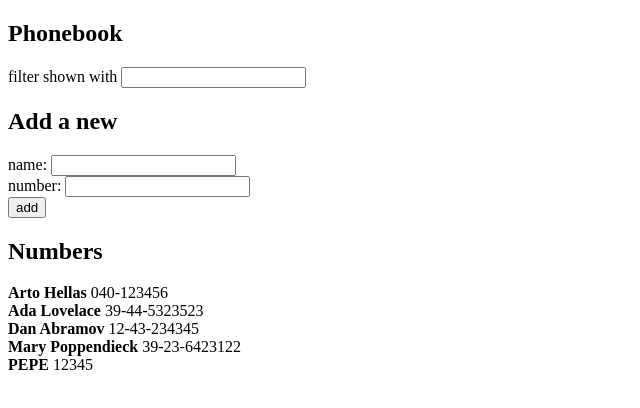
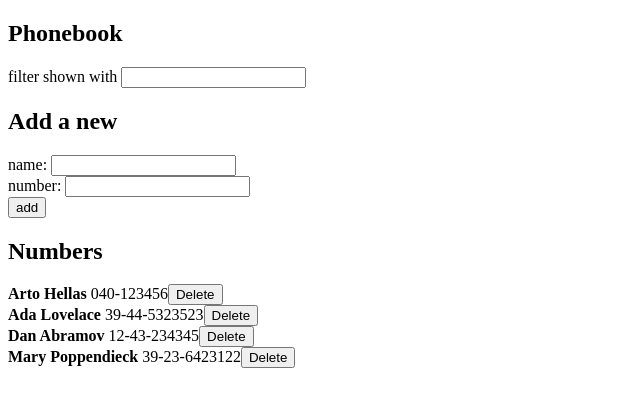
Before and after one commit to Mestpal/fullstackopen, a React (Vite) app in the folder part2/agenda/: page / in a window 1280 px wide. Shown: the top 408 px of the page, without its empty margins (0-640 px from the left). Built offline with nearby package versions, Linux system fonts and the light colour scheme; data requests are answered from the project's data file.

Commit message:
Exercise 2.14 Agenda 9

```diff
--- a/part2/agenda/db.json
+++ b/part2/agenda/db.json
@@ -19,11 +19,6 @@
       "name": "Mary Poppendieck",
       "number": "39-23-6423122",
       "id": "4"
-    },
-    {
-      "id": "0ab8",
-      "name": "PEPE",
-      "number": "12345"
     }
   ]
 }
--- a/part2/agenda/src/App.jsx
+++ b/part2/agenda/src/App.jsx
@@ -10,13 +10,14 @@ const App = () => {
   const [newNumber, setNewNumber] = useState('')
   const [filter, setFilter] = useState('')
 
-  const getContacs = () => {
+  const getAllContacts = () => {
    personServices.getAll()
     .then( persons => setPersons(persons))
   }
 
-  useEffect(getContacs, [])
+  useEffect(getAllContacts, [])
 
+  const getContacts = () => filter ? filteredResults(): persons
   const onChangeName = (event) => setNewName(event.target.value);
   const onChangeNumber = (event) => setNewNumber(event.target.value);
   const onChangeFilter = (event) => setFilter(event.target.value)
@@ -25,7 +26,15 @@ const App = () => {
     person.name.toLowerCase().includes(filter.toLowerCase())
   )
 
-  const getContacts = () => filter ? filteredResults(): persons
+  const deleteContact = (person) => {
+    const isConfirm = confirm(`Delete ${person.name}`)
+
+    if (isConfirm) {
+      personServices
+        .deletePerson(person.id)
+        .then(() => getAllContacts())
+    }
+  }
 
   const onSubmitForm = (event) => {
     event.preventDefault()
@@ -37,10 +46,14 @@ const App = () => {
         number: newNumber
       }
 
-      personServices.create(newPerson)
-      setPersons(persons.concat(newPerson))
-      setNewName("")
-      setNewNumber("")
+      personServices
+        .create(newPerson)
+        .then(() => {
+          setPersons(persons.concat(newPerson))
+          setNewName("")
+          setNewNumber("")
+          getAllContacts()
+        })
     } else{
       alert(`${newName} is already added to phonebook`)
     }
@@ -53,7 +66,7 @@ const App = () => {
       <h2>Add a new</h2>
       <PersonForm newName={newName} newNumber={newNumber} actionName={onChangeName} actionNumber={onChangeNumber} submit={onSubmitForm}/>
       <h2>Numbers</h2>
-      <Contacts contacts={getContacts()}/>
+      <Contacts contacts={getContacts()} action={deleteContact}/>
     </div>
   )
 }
--- a/part2/agenda/src/components/contacts.jsx
+++ b/part2/agenda/src/components/contacts.jsx
@@ -1,5 +1,11 @@
-const Contacs = ({contacts}) => {
-  return contacts.map((person) => <div key={person.name}><b>{person.name}</b> {person.number}<br/></div>)
+const Contacs = ({ contacts, action }) => {
+  return contacts.map((person) =>
+    <div key={person.name}>
+      <b>{person.name}</b> {person.number}
+      <button onClick={ () => action(person) }> Delete </button>
+      <br/>
+    </div>
+  )
 }
 
 export default Contacs
--- a/part2/agenda/src/services/person.js
+++ b/part2/agenda/src/services/person.js
@@ -3,12 +3,17 @@ import axios from "axios";
 const baseUrl = 'http://localhost:3001/persons'
 function getAll() {
   const request = axios.get(baseUrl)
-  return request.then( response => response.data)
+  return request.then(response => response.data)
 }
 
 function create(newPerson) {
   const request = axios.post(baseUrl, newPerson)
-  return request.then( response => response.data)
+  return request.then(response => response.data)
 }
 
-export default { getAll, create }
+function deletePerson(id) {
+  const request = axios.delete(`${baseUrl}/${id}`)
+  return request.then(response => response.data)
+}
+
+export default { getAll, create, deletePerson}
```
